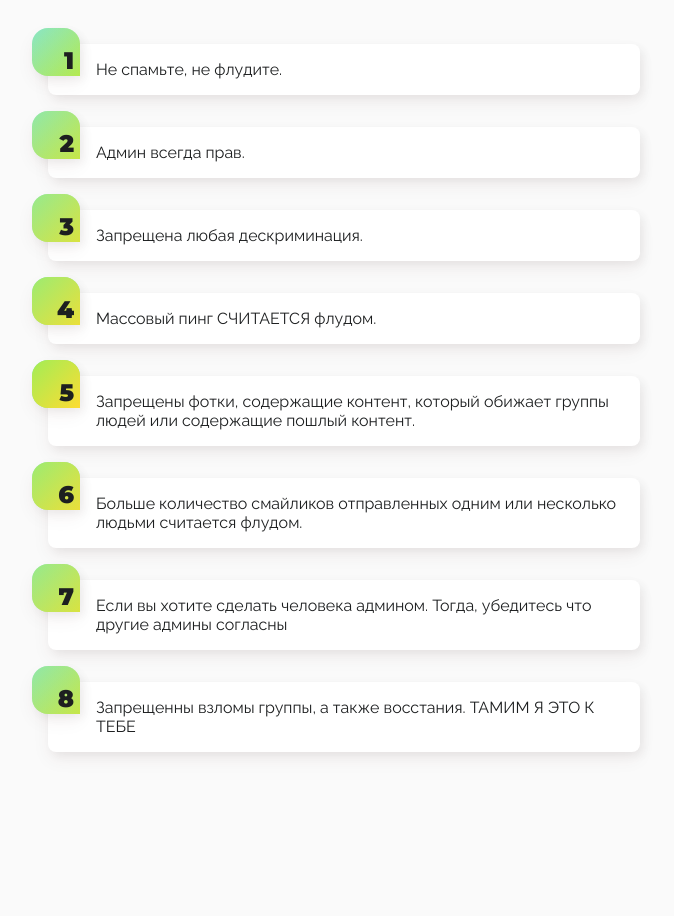
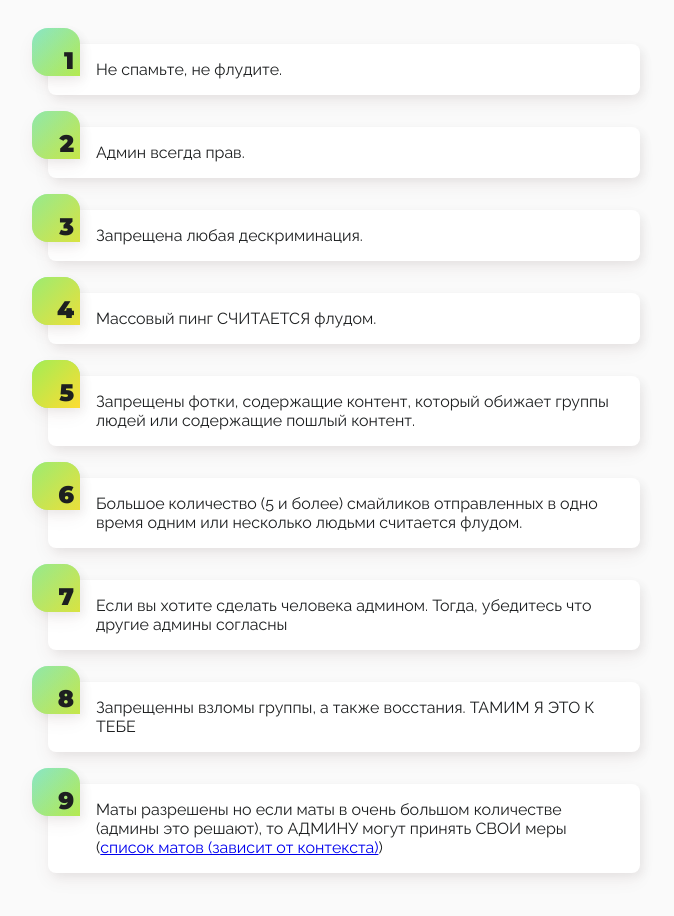
Before and after one commit to Adi58816/Adi58816.github.io, a plain HTML site: page rules/index.html in a window 1280 px wide. Shown: the whole page, without its empty margins (304-978 px from the left). Before the commit the page ends 800 px from the top, so only its background shows below. Drawn offline with Linux system fonts and the light colour scheme.

Commit message:
Update index.html

```diff
--- a/rules/index.html
+++ b/rules/index.html
@@ -13,9 +13,10 @@
     <li>Запрещена любая дескриминация.</li>
     <li>Массовый пинг СЧИТАЕТСЯ флудом.</li>
     <li>Запрещены фотки, содержащие контент, который обижает группы людей или содержащие пошлый контент.</li>
-    <li>Больше количество смайликов отправленных одним или несколько людьми считается флудом.</li>
+    <li>Большое количество (5 и более) смайликов отправленных в одно время одним или несколько людьми считается флудом.</li>
     <li>Если вы хотите сделать человека админом. Тогда, убедитесь что другие админы согласны</li>
     <li>Запрещенны взломы группы, а также восстания. ТАМИМ Я ЭТО К ТЕБЕ</li>
+    <li>Маты разрешены но если маты в очень большом количестве (админы это решают), то АДМИНУ могут принять СВОИ меры (<a href="bad_words.html">список матов (зависит от контекста)</a>)</li>
   </ol>
 </main>
 	<style>
```
